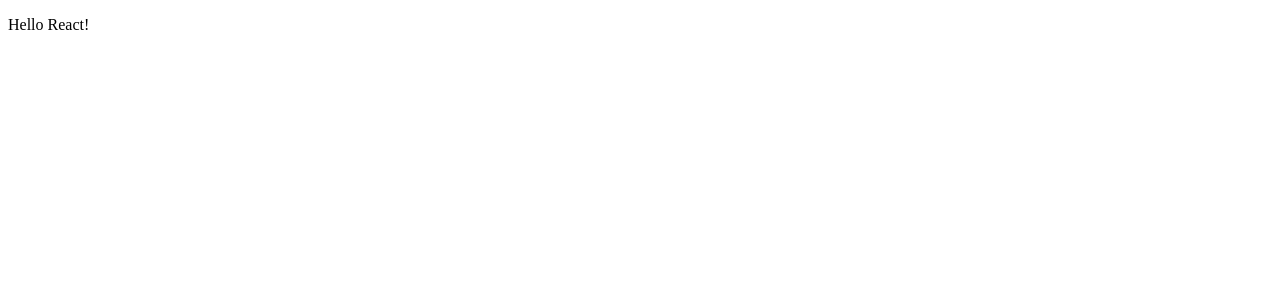
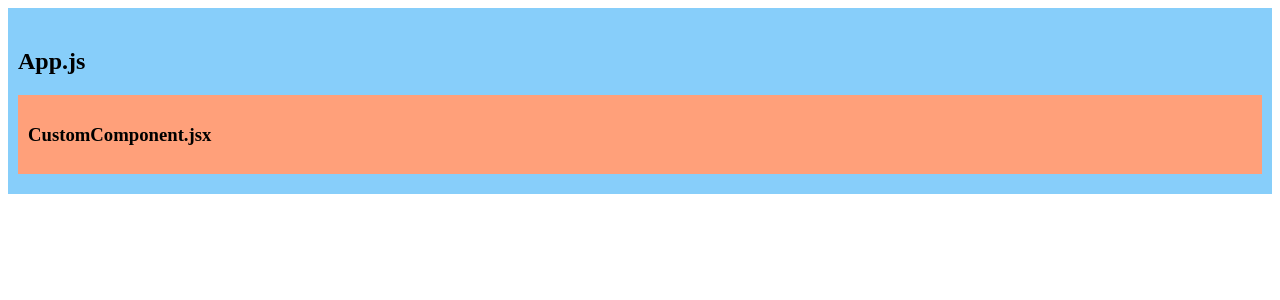
Before and after one commit to adriangheo/pass-props-through-multiple-components, a React (Create React App) app: page / in a window 1280 px wide. Shown: the top 300 px of the page. Built offline with nearby package versions, Linux system fonts and the light colour scheme.

Commit message:
add first jsx component and styling

```diff
--- /dev/null
+++ b/src/App.css
@@ -0,0 +1,4 @@
+.app{
+    background-color: lightskyblue;
+    padding: 20px 10px;
+}
--- a/src/App.js
+++ b/src/App.js
@@ -1,7 +1,12 @@
+import React from 'react';
+import CustomComponent from './components/CustomComponent';
+import './App.css'
+
 function App() {
   return (
-    <div className="App">
-      <p>Hello React!</p>
+    <div className="app">
+      <h2>App.js</h2>
+      <CustomComponent/>
     </div>
   );
 }
--- /dev/null
+++ b/src/components/CustomComponent.css
@@ -0,0 +1,4 @@
+.custom-component{
+    background-color: lightsalmon;
+    padding: 10px 10px;
+}
--- /dev/null
+++ b/src/components/CustomComponent.jsx
@@ -0,0 +1,12 @@
+import React from 'react'
+import './CustomComponent.css'
+
+function CustomComponent() {
+  return (
+    <div className='custom-component'>
+        <h3>CustomComponent.jsx</h3>
+    </div>
+  )
+}
+
+export default CustomComponent
```
